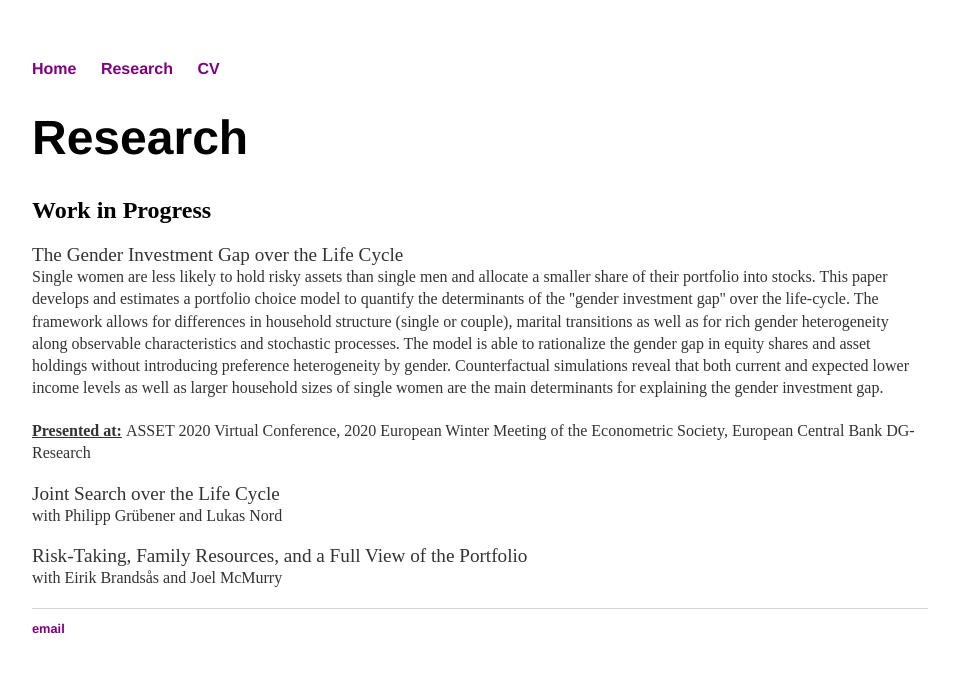
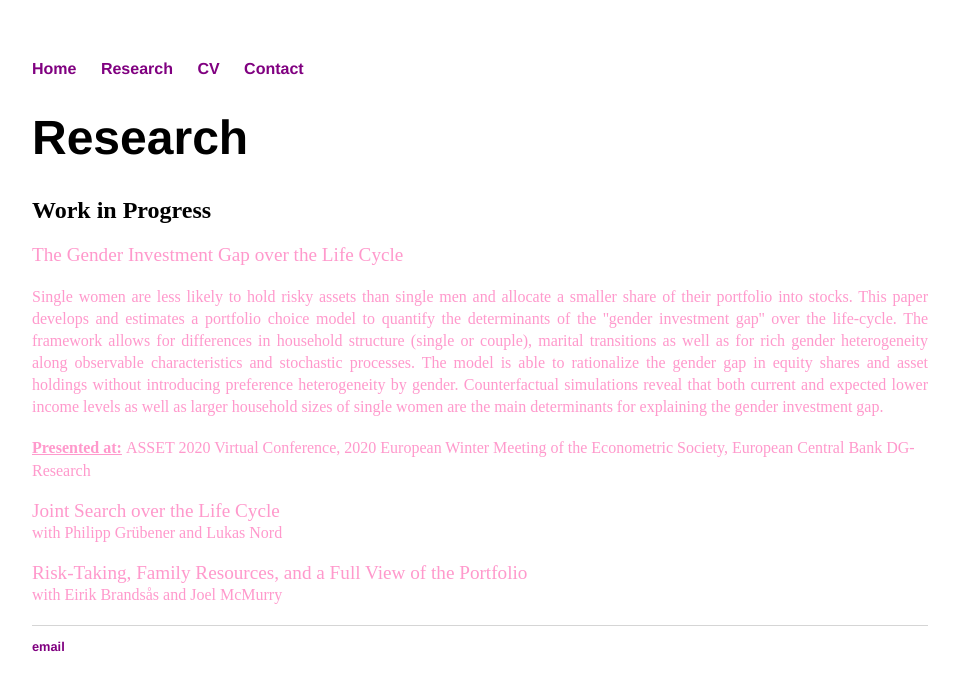
Before and after one commit to annikabacher/annikabacher.github.io, a Jekyll site: the page built from research/index.html, in a window 1280 px wide. Shown: the top 691 px of the page, without its empty margins (160-1119 px from the left). Built offline with Jekyll 4.4.1, drawn with Linux system fonts in a browser that asks for light colours.

Commit message:
more changes

```diff
--- a/_layouts/default.html
+++ b/_layouts/default.html
@@ -11,6 +11,7 @@
 	        		<li><a href="/">Home</a></li>
 		        	<li><a href="/research">Research</a></li>
 	        		<li><a href="https://annikabacher.github.io/Bacher_CV.pdf">CV</a></li>
+	        		<li><a href="/contact">Contact</a></li>
 	    		</ul>
 			</nav>
 			<div class="container">
@@ -20,7 +21,7 @@
 			</div><!-- /.container -->
 			<footer>
 	    		<ul>
-	        		<li><a href="mailto:jesus.bueren@eui.eu">email</a></li>
+	        		<li><a href="mailto:annika.bacher@eui.eu">email</a></li>
 				</ul>
 			</footer>
 		</body>
--- a/css/main.css
+++ b/css/main.css
@@ -26,7 +26,7 @@ h1 {
 p {
     font-size: 1.2em;
     line-height: 1.1em;
-    color: #333;
+    color: #ff99cc;
 }
 footer {
     border-top: 1px solid #d5d5d5;
--- a/research/index.html
+++ b/research/index.html
@@ -5,9 +5,9 @@ title: Research
 	<h1>{{ page.title }}</h1>
 	<h2>Work in Progress</h2>
 
-	<p> <bold> The Gender Investment Gap over the Life Cycle </bold> <br>
-        <small> Single women are less likely to hold risky assets than single men and allocate a smaller share of their portfolio into stocks. This paper develops and estimates a portfolio choice model to quantify the determinants of the ''gender investment gap'' over the life-cycle. The framework allows for differences in household structure (single or couple), marital transitions as well as for rich gender heterogeneity along observable characteristics and stochastic processes. The model is able to rationalize the gender gap in equity shares and asset holdings without introducing preference heterogeneity by gender. Counterfactual simulations reveal that both current and expected lower income levels as well as larger household sizes of single women are the main determinants for explaining the gender investment gap. </small> <br> <br>
-       <small> <b> <span style="text-decoration: underline;">  Presented at:</span> </b> ASSET 2020 Virtual Conference, 2020 European Winter Meeting of the Econometric Society, European Central Bank DG-Research </small>
+	<p> <bold> The Gender Investment Gap over the Life Cycle </bold> </p>
+        <p style="text-align: justify;"> <small> Single women are less likely to hold risky assets than single men and allocate a smaller share of their portfolio into stocks. This paper develops and estimates a portfolio choice model to quantify the determinants of the ''gender investment gap'' over the life-cycle. The framework allows for differences in household structure (single or couple), marital transitions as well as for rich gender heterogeneity along observable characteristics and stochastic processes. The model is able to rationalize the gender gap in equity shares and asset holdings without introducing preference heterogeneity by gender. Counterfactual simulations reveal that both current and expected lower income levels as well as larger household sizes of single women are the main determinants for explaining the gender investment gap. </small> </p>
+     <p>  <small> <b> <span style="text-decoration: underline;">  Presented at:</span> </b> ASSET 2020 Virtual Conference, 2020 European Winter Meeting of the Econometric Society, European Central Bank DG-Research </small>
 	</p>
 
 	<p> <bold> Joint Search over the Life Cycle </bold> <br>
```
Also changed, not shown: index.html (+6 -12 lines), 1 other file.
